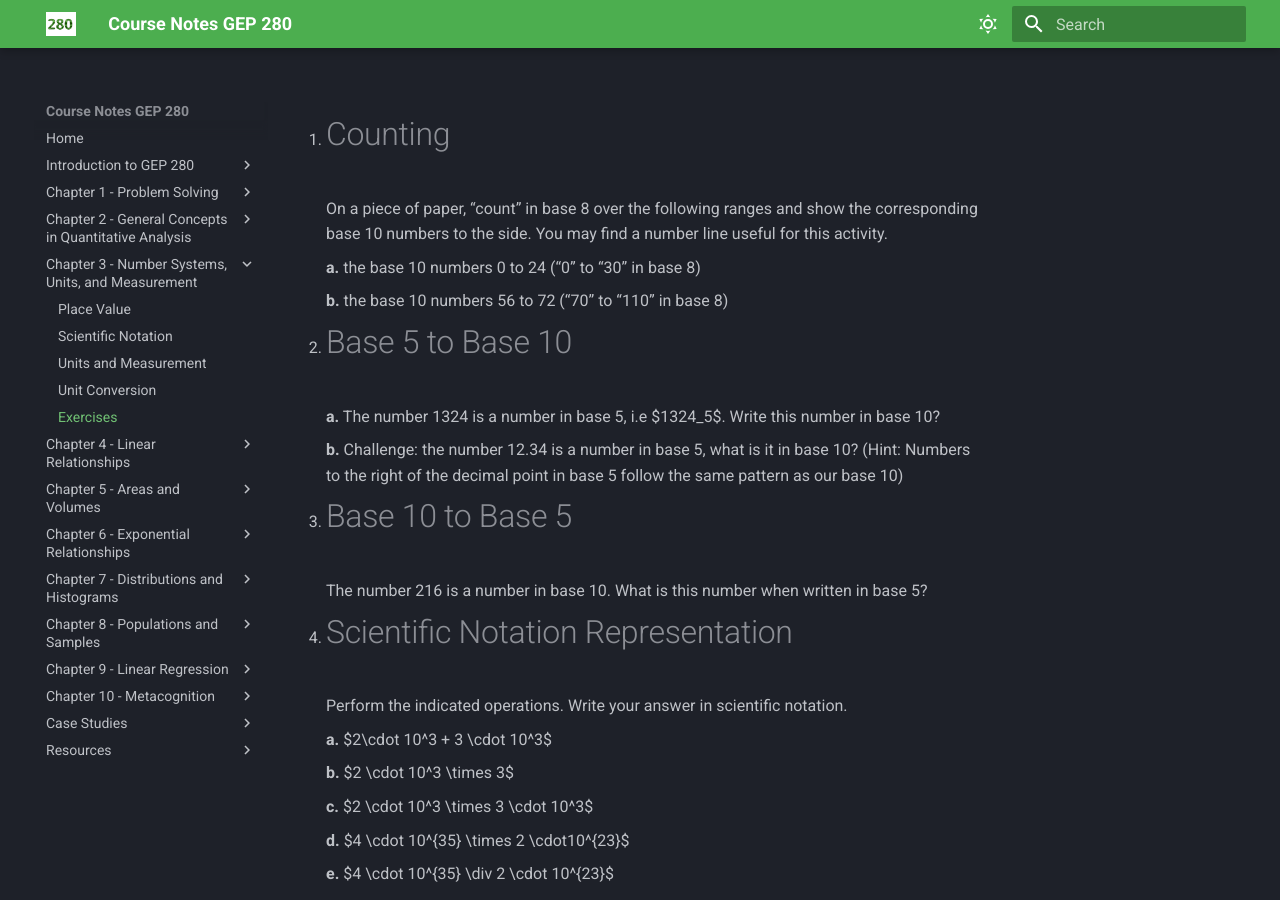
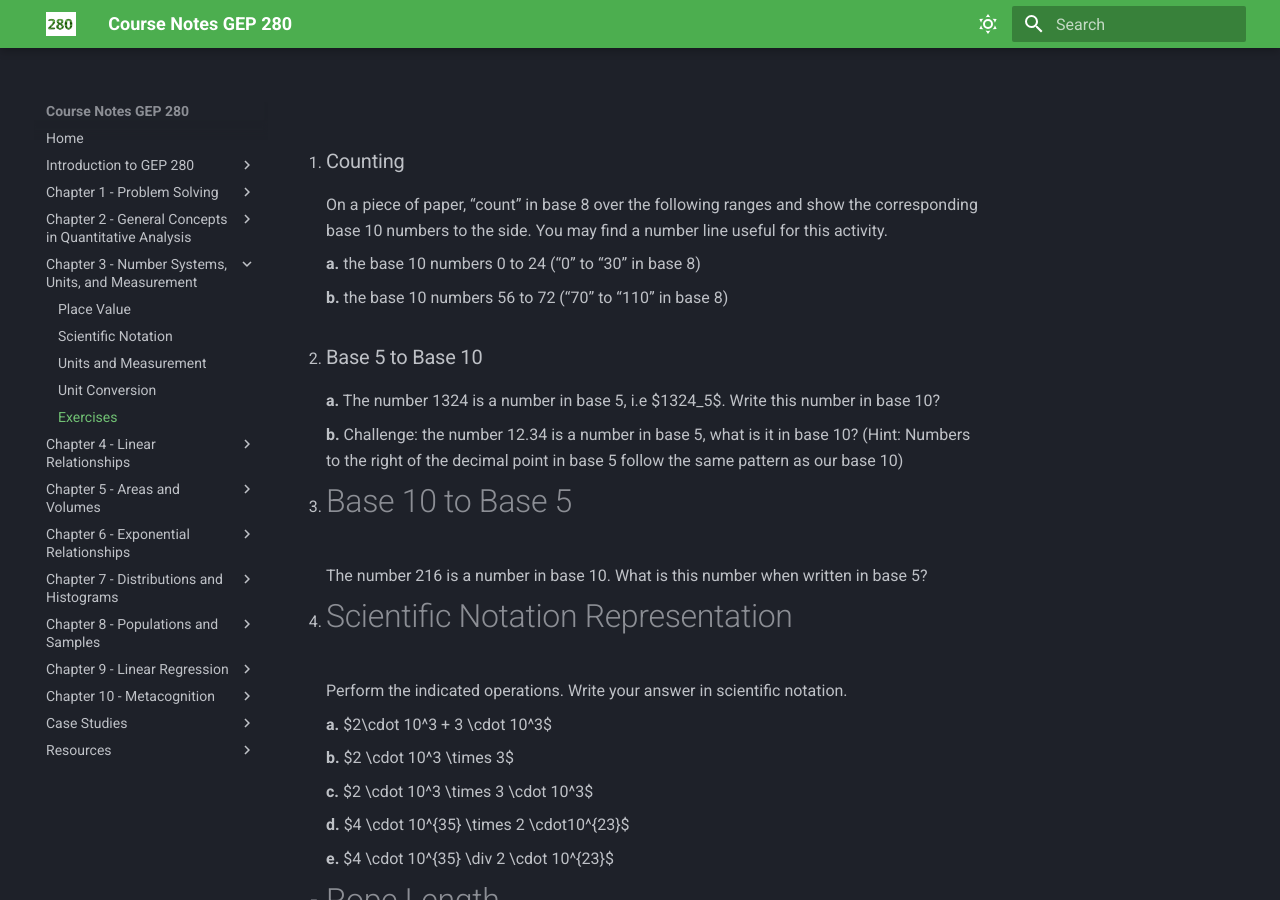
Before and after one commit to wgalbraith/280, an MkDocs documentation site: the page built from docs_student/quantities-exercises.md, in a window 1280 px wide and 900 px high. Built offline with MkDocs 1.6.1 and Material for MkDocs 9.7.7, drawn with Linux system fonts in a browser that asks for light colours; nearby versions of some CDN libraries; some web fonts are replaced; library files that are not in the unit come from our copies.

```diff
--- a/docs_student/quantities-exercises.md
+++ b/docs_student/quantities-exercises.md
@@ -1,12 +1,12 @@
 <ol>
 <li>
-<h1>Counting</h1>
+<h3>Counting</h3>
 <p>On a piece of paper, “count” in base 8 over the following ranges and show the corresponding base 10 numbers to the side. You may find a number line useful for this activity.</p>
 <p><b>a.</b> the base 10 numbers 0 to 24 (“0” to “30” in base 8)</p>
 <p><b>b.</b> the base 10 numbers 56 to 72 (“70” to “110” in base 8)</p>
 </li>
 <li>
-<h1>Base 5 to Base 10</h1>
+<h3>Base 5 to Base 10</h3>
 <p><b>a.</b> The number 1324 is a number in base 5, i.e $1324_5$. Write this number in base 10?</p>
 <p><b>b.</b> Challenge: the number 12.34 is a number in base 5, what is it in base 10? (Hint: Numbers to the right of the decimal point in base 5 follow the same pattern as our base 10)</p>
 </li>
```
